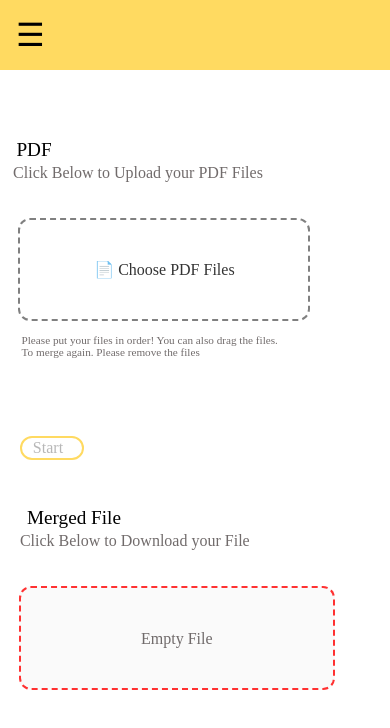
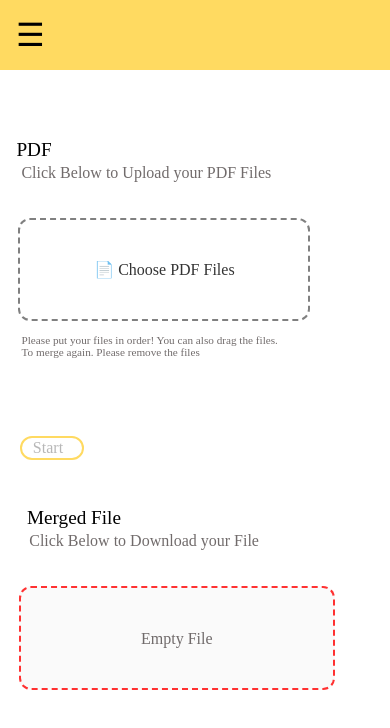
Before and after one commit to Zidri/YellowCard, a React (Create React App) app: page /merge in a window 390 px wide. Shown: the top 728 px of the page. Built offline with nearby package versions, Linux system fonts and the light colour scheme.

Commit message:
changes in mobile10

```diff
--- a/src/styles/merge.css
+++ b/src/styles/merge.css
@@ -310,9 +310,9 @@ display: none;
   max-width: 50% !important;
 }
 .mghead2 {
-  right: 25%;
+  right: 23%;
 }
 .mghead4 {
-  right: 30%;
+  right: 28%;
 }
 }
```
